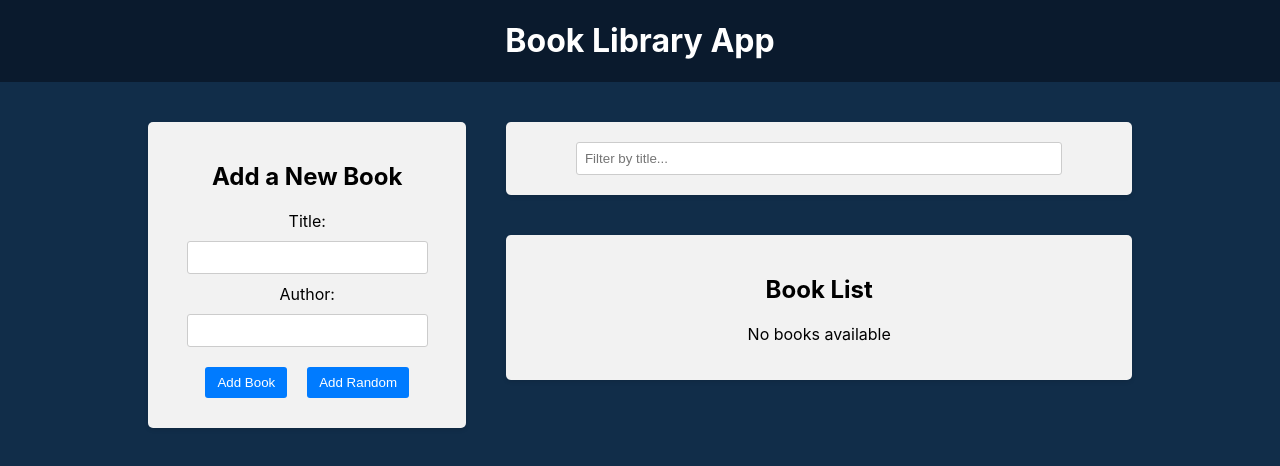
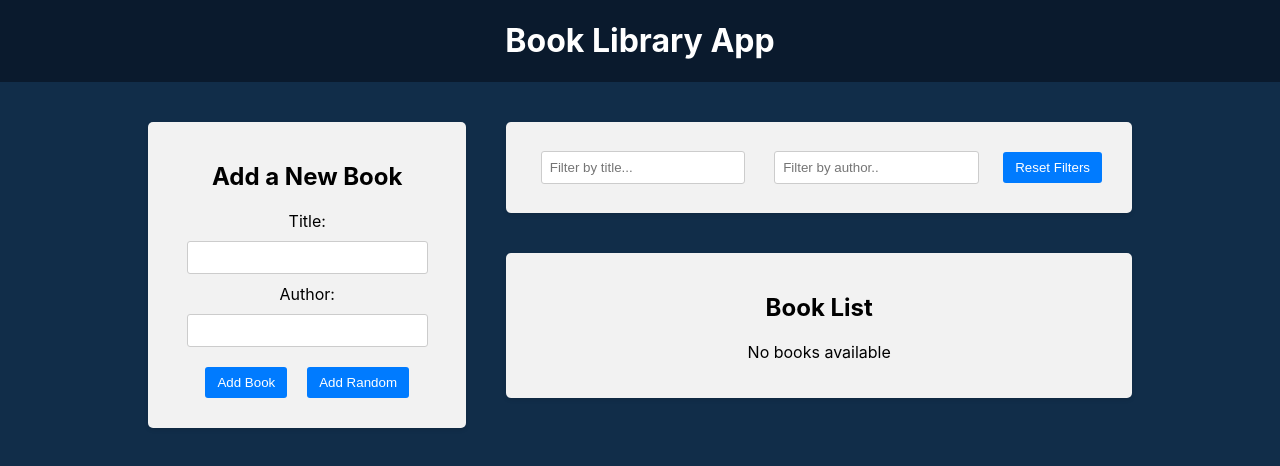
Before and after one commit to rkochary/book_library, a React (Create React App) app in the folder frontend/: page / in a window 1280 px wide. Shown: the top 466 px of the page. Built offline with nearby package versions, Linux system fonts and the light colour scheme.

Commit message:
filter by author

```diff
--- a/frontend/src/components/BookList/BookList.js
+++ b/frontend/src/components/BookList/BookList.js
@@ -2,6 +2,7 @@
 import { useSelector,useDispatch } from 'react-redux'
 import { BsBookmarkStar,BsBookmarkStarFill } from "react-icons/bs";
 import { deleteBook, toggleFavorite } from '../../redux/books/actionCreators'
+import {selectTitleFilter,selectAuthorFilter} from '../../redux/slices/filterSlice'
 import './BookList.css'
 
 
@@ -9,6 +10,8 @@
 
   const dispatch = useDispatch()
   const books = useSelector((state) => state.books)
+  const titleFilter = useSelector(selectTitleFilter)
+  const authorFilter = useSelector(selectAuthorFilter)
 
   const handleDelete = (id) => {
     dispatch(deleteBook(id))
@@ -18,6 +21,12 @@
     dispatch(toggleFavorite(id))
   }
 
+  const filteredBooks = books.filter((book) => {
+      const matchesTitle = book.title.toLowerCase().includes(titleFilter.toLowerCase())
+      const matchesAuthor = book.author.toLowerCase().includes(authorFilter.toLowerCase())
+      return matchesTitle && matchesAuthor;
+  })
+
   return (
     <div className='app-block book-list'>
         <h2>Book List</h2>
@@ -25,7 +34,7 @@
           <p>No books available</p>
         ) : (
           <ul>
-            {books.map((book,i) =>
+            {filteredBooks.map((book,i) =>
               <li key={book.id}>
                 <div className='book-info'>{++i}. {book.title} by <strong>{book.author}</strong></div>
                 <span onClick={() => handleToggleFavorite(book.id)}>
--- a/frontend/src/components/Filter/Filter.js
+++ b/frontend/src/components/Filter/Filter.js
@@ -1,18 +1,29 @@
 import { useDispatch, useSelector } from 'react-redux'
-import { selectTitleFilter, setTitleFilter } from '../../redux/slices/filterSlice'
+import { selectTitleFilter,selectAuthorFilter, setTitleFilter,setAuthorFilter,resetFilters } from '../../redux/slices/filterSlice'
 import './Filter.css'
 
 const Filter = () => {
 
 const dispatch = useDispatch();
 const titleFilter = useSelector(selectTitleFilter)
+const authorFilter = useSelector(selectAuthorFilter)
 
 const handleTitleFilterChange = (e) => {
   dispatch(setTitleFilter(e.target.value))
 }
 
+const handleAuthorFilterChange = (e) => {
+  dispatch(setAuthorFilter(e.target.value))
+}
+
+const handleResetFilters = () => {
+  dispatch(resetFilters());
+}
+
   return (
     <div className='app-block filter'>
+      <div className='filter-row'>
+
         <div className='filter-group'>
           <input
             value={titleFilter}
@@ -20,6 +31,15 @@
             placeholder='Filter by title...'
             onChange={handleTitleFilterChange} />
         </div>
+        <div className='filter-group'>
+            <input
+            value={authorFilter}
+            type='text'
+            placeholder='Filter by author..'
+            onChange={handleAuthorFilterChange} />
+        </div>
+            <button type='button' onClick={handleResetFilters}>Reset Filters</button>
+      </div>
     </div>
   )
 }
--- a/frontend/src/redux/slices/filterSlice.js
+++ b/frontend/src/redux/slices/filterSlice.js
@@ -2,6 +2,7 @@
 
 const initialState = {
     title: '',
+    author:''
 
 }
 
@@ -11,12 +12,19 @@
     reducers:{
         setTitleFilter : (state,action) => {
             state.title = action.payload;
+        },
+        setAuthorFilter : (state,action) => {
+            state.author = action.payload;
+        },
+        resetFilters : () => {
+            return initialState
         }
     }
 })
 
-export const {setTitleFilter} =  filterSlice.actions
+export const {setTitleFilter,setAuthorFilter,resetFilters} =  filterSlice.actions
 
 export const selectTitleFilter = (state) => state.filter.title
+export const selectAuthorFilter = (state) => state.filter.author
 
 export default filterSlice.reducer
```
